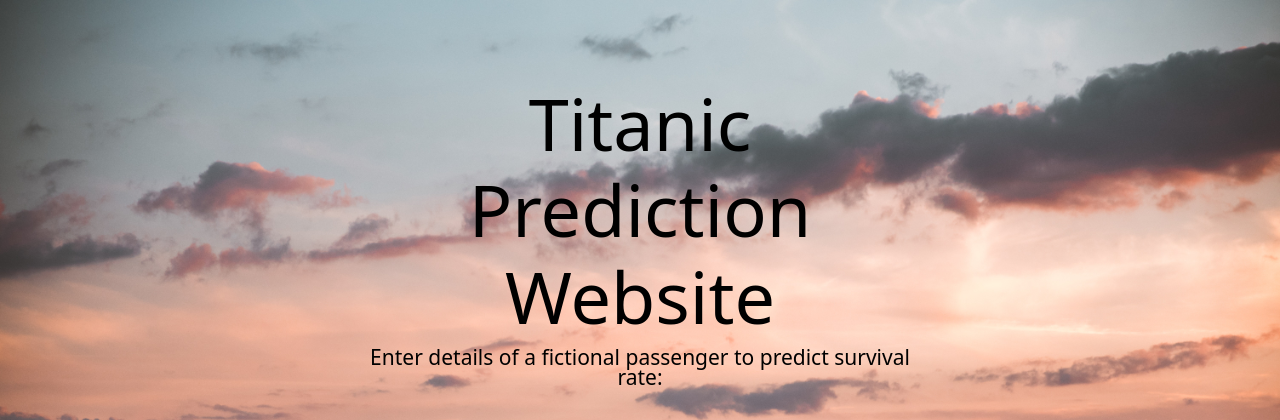
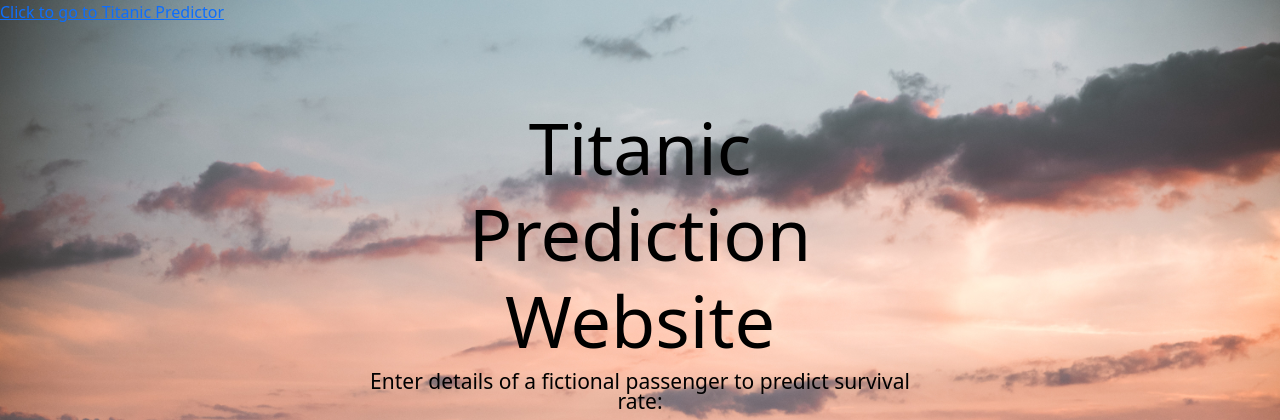
Before and after one commit to tcruz88/titanic_survival_predictor, a Django app: page / in a window 1280 px wide. Shown: the top 420 px of the page. Run offline with Django 3.2, Linux system fonts and the light colour scheme.

Commit message:
link to titqnic from index.html

```diff
--- a/templates/index.html
+++ b/templates/index.html
@@ -18,6 +18,7 @@
 
     <!-- <h1>Launching website locally</h1>
     <button type="button" onclick="clicked()">Button</button> -->
+    <a href="{% url 'titanic' %}">Click to go to Titanic Predictor</a>
 
     <!-- <h1>Titanic Prediction Website: Updated via VIM using AWS ssh </h1>
     <p>Enter details of a fictional passenger and we will output a prediction</p> -->
```
